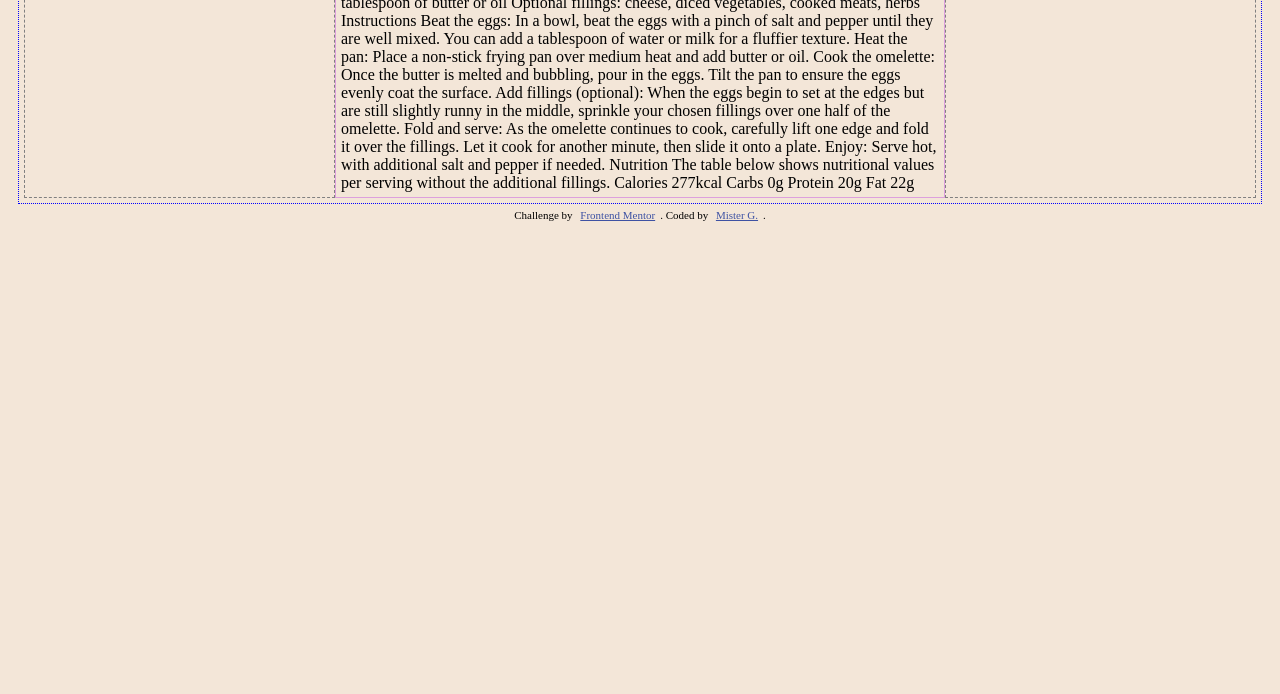
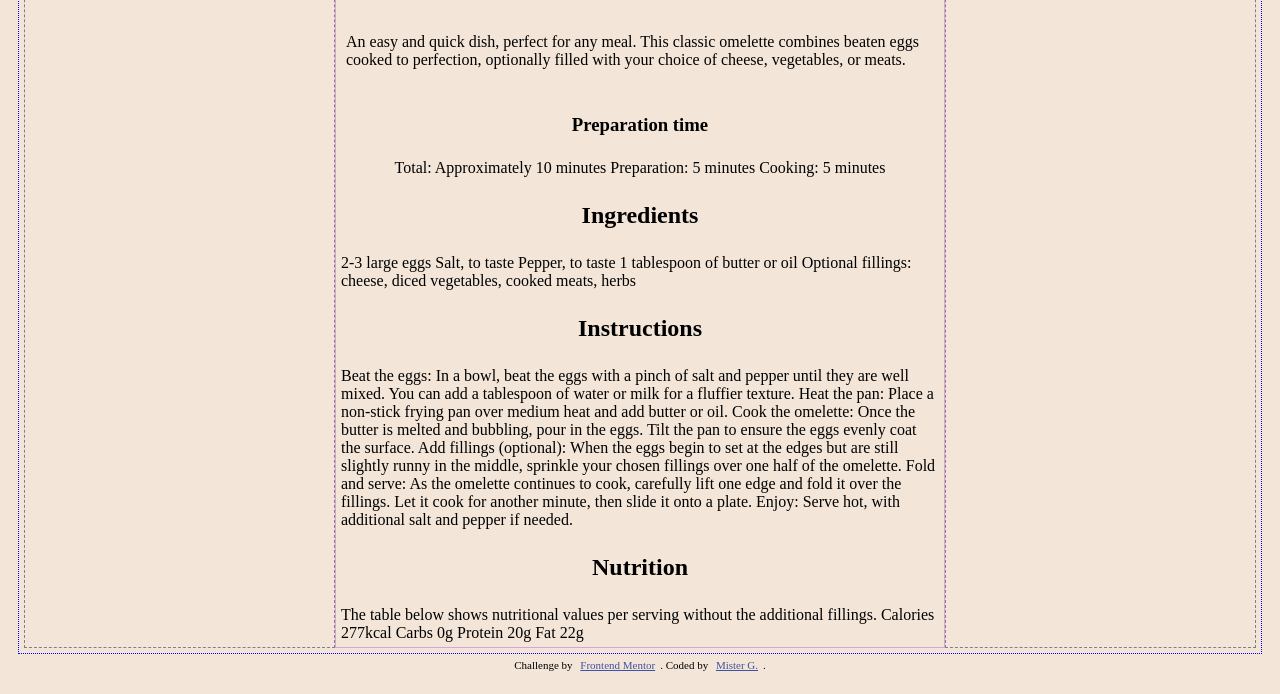
Before and after one commit to Gary-B-Rich/recipe-page, a plain HTML site: page index.html in a window 1280 px wide. Shown: the part 330-1024 px from the top of the page. Before the commit the page ends 800 px from the top, so only its background shows below. Drawn offline with Linux system fonts and the light colour scheme.

Commit message:
add html tags everywhere

```diff
--- a/index.html
+++ b/index.html
@@ -12,27 +12,32 @@
     <div class="filler"></div>
     <div class="main-container">
       <div class="omlette-photo"></div>
-        Simple Omelette Recipe
 
-        An easy and quick dish, perfect for any meal. This classic omelette combines beaten eggs cooked
+      <h1>Simple Omelette Recipe</h1>
+
+      <p>An easy and quick dish, perfect for any meal. This classic omelette combines beaten eggs cooked
         to perfection, optionally filled with your choice of cheese, vegetables, or meats.
+      </p>
 
-        Preparation time
+      <h3>Preparation time</h3>
 
+      <!-- List items -->
         Total: Approximately 10 minutes
         Preparation: 5 minutes
         Cooking: 5 minutes
 
-        Ingredients
+      <h2>Ingredients</h2>
 
+      <!-- List items -->
         2-3 large eggs
         Salt, to taste
         Pepper, to taste
         1 tablespoon of butter or oil
         Optional fillings: cheese, diced vegetables, cooked meats, herbs
 
-        Instructions
+      <h2>Instructions</h2>
 
+      <!-- Numbered List items -->
         Beat the eggs: In a bowl, beat the eggs with a pinch of salt and pepper until they are well mixed.
         You can add a tablespoon of water or milk for a fluffier texture.
 
@@ -49,10 +54,11 @@
 
         Enjoy: Serve hot, with additional salt and pepper if needed.
 
-        Nutrition
+      <h2>Nutrition</h2>
 
         The table below shows nutritional values per serving without the additional fillings.
 
+      <!-- Create table here -->
         Calories
         277kcal
 
@@ -69,7 +75,7 @@
   </div>
   <div class="attribution">
     Challenge by <a href="https://www.frontendmentor.io?ref=challenge" target="_blank">Frontend Mentor</a>.
-    Coded by <a href="#">Mister G.</a>.
+    Coded by <a href="https://github.com/Gary-B-Rich">Mister G.</a>.
   </div>
 
 </body>
```
